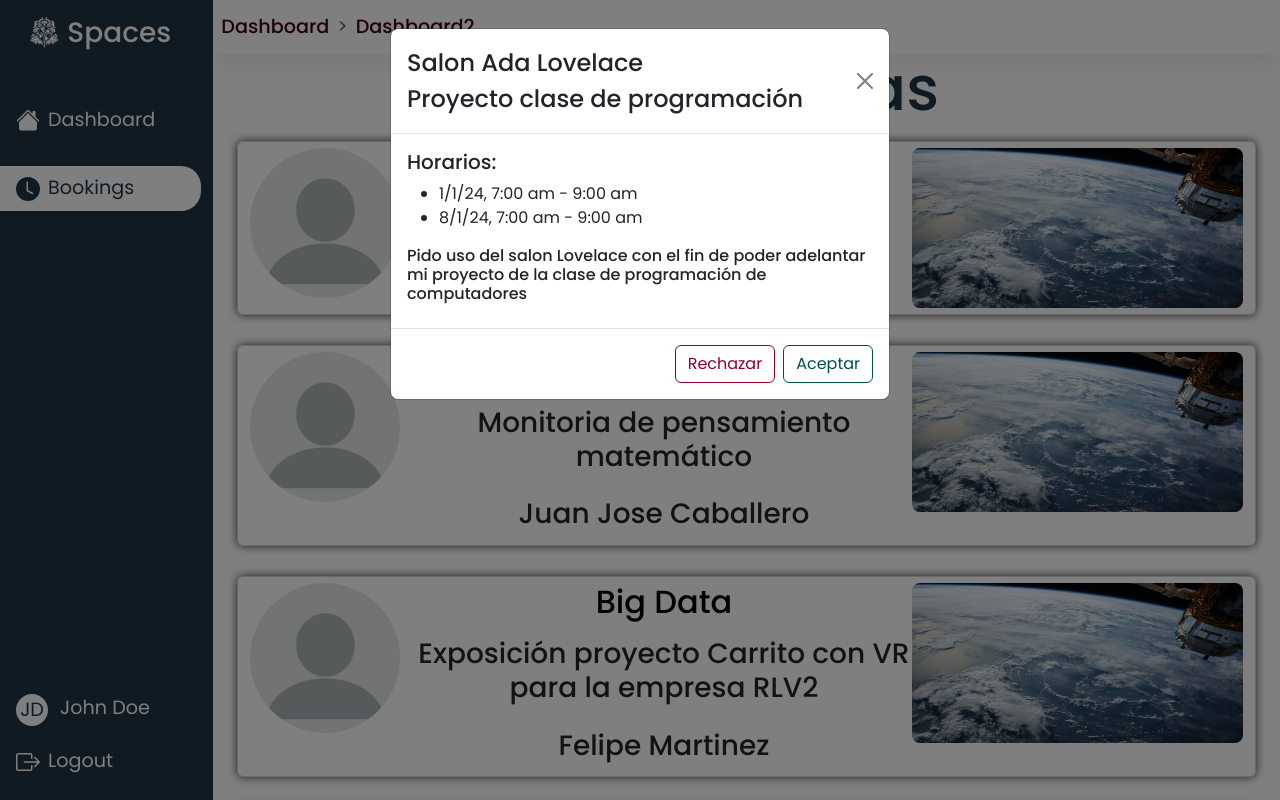
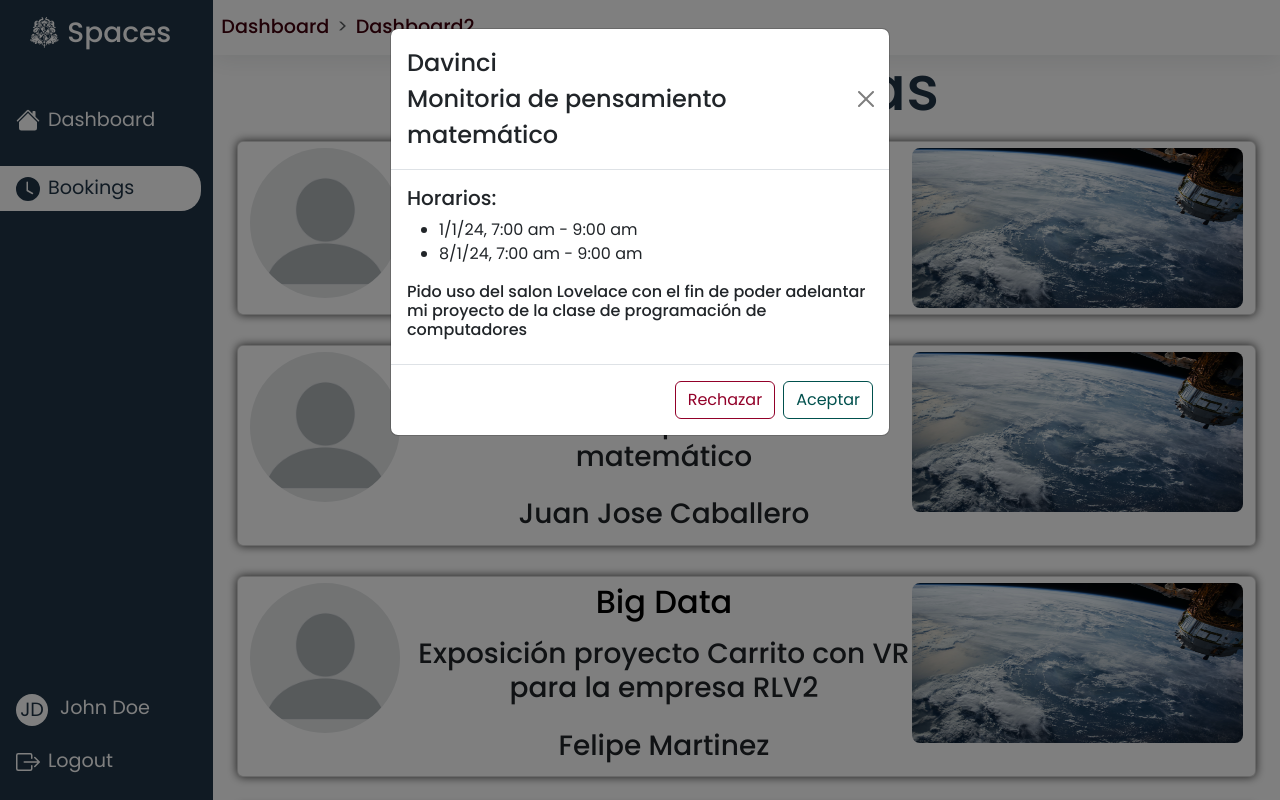
Before and after one commit to Feligx/EICTSpaces-WEB, a React (Vite) app in the folder react/eict-spaces/: page /bookings in a window 1280 px wide. Both pictures are taken after a click on the button 746 px from the left and 445 px from the top of the page. Built offline with nearby package versions, Linux system fonts and the light colour scheme.

Commit message:
reason on modal

```diff
--- a/react/eict-spaces/src/components/cards/HorizontalCard.jsx
+++ b/react/eict-spaces/src/components/cards/HorizontalCard.jsx
@@ -69,10 +69,10 @@ const HorizontalCard = ({ nombreSalon, profilePic, person, image, reason, userAd
                 <Modal isOpen={modal} toggle={toggle}>
                     <ModalHeader toggle={toggle}>
                         <h4 className="modal-title">
-                            Salon Ada Lovelace
+                            {nombreSalon}
                         </h4>
                         <h4 className="modal-title">
-                            Proyecto clase de programación
+                            {reason}
                         </h4>
                     </ModalHeader>
                     <ModalBody>
@@ -108,10 +108,10 @@ const HorizontalCard = ({ nombreSalon, profilePic, person, image, reason, userAd
                 <Modal isOpen={modal2} toggle={toggle2}>
                     <ModalHeader toggle={toggle2}>
                         <h4 className="modal-title">
-                            Salon Ada Lovelace
+                            {nombreSalon}
                         </h4>
                         <h4 className="modal-title">
-                            Proyecto clase de programación
+                            {reason}
                         </h4>
                     </ModalHeader>
                     <ModalBody>
```
